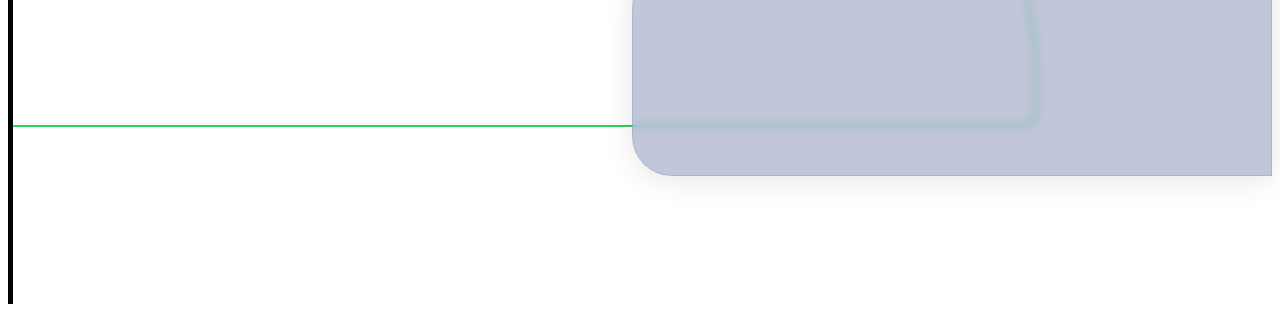
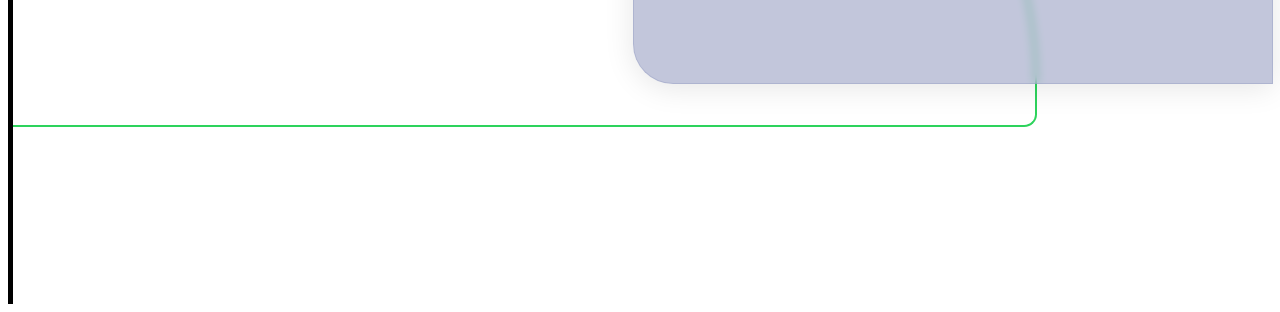
Before and after one commit to saisameerd/UI-TEST-Q1, a plain HTML site: page index.html in a window 1280 px wide. Shown: the part 504-816 px from the top of the page. Drawn offline with Linux system fonts and the light colour scheme.

Commit message:
Update style.css

```diff
--- a/style.css
+++ b/style.css
@@ -103,9 +103,9 @@ section{
 
 width: 50vw;
 height:45vh ;
-right:0;
-bottom: 8rem;
-position: absolute;
+right: -50%;
+bottom: 0;
+position: relative;
 background: rgba(134, 141, 183, 0.50);
 border-radius: 200px 0px 0px 40px;
 box-shadow: 0 4px 30px rgba(0, 0, 0, 0.1);
```
